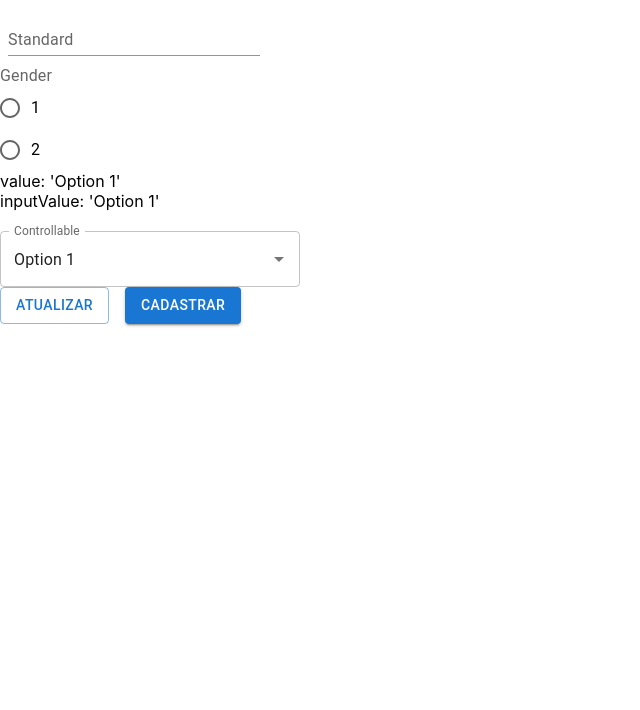
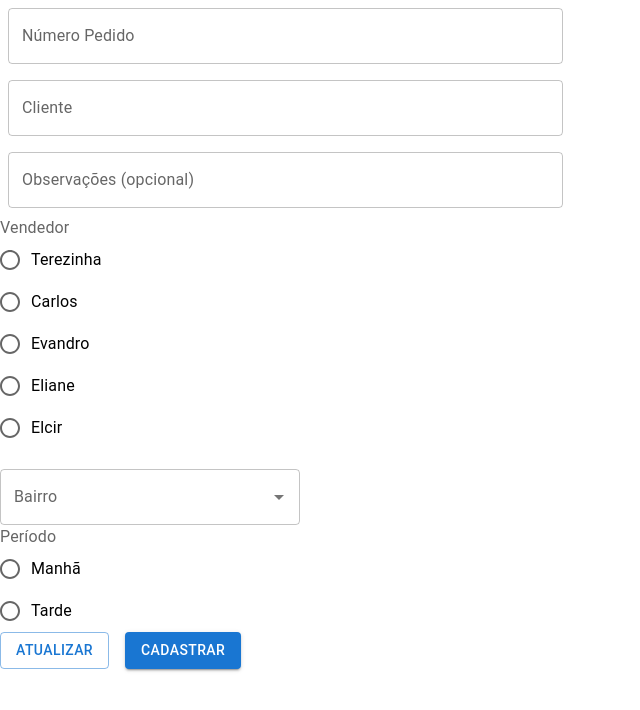
Before and after one commit to Carlos-Ciotta/delivery-api, a React (Create React App) app: page /inserir in a window 1280 px wide. Shown: the top 710 px of the page, without its empty margins (0-640 px from the left). Built offline with nearby package versions, Linux system fonts and the light colour scheme.

Commit message:
26/12/2024

```diff
--- a/src/Components/FormEntrega.js
+++ b/src/Components/FormEntrega.js
@@ -14,47 +14,66 @@ function BasicTextFields() {
   return (
     <Box
       component="form"
-      sx={{ '& > :not(style)': { m: 1, width: '25ch' } }}
+      sx={{ '& > :not(style)': { m: 1, width: '55ch' } }}
       noValidate
       autoComplete="off"
     >
-      <TextField id="standard-basic" label="Standard" variant="standard" />
+      <TextField id="id_pedido" label="Número Pedido" variant="outlined" /><br></br>
+      <TextField id="cliente" label="Cliente" variant="outlined" /><br></br>
+      <TextField id="observacao" label="Observações (opcional)" variant="outlined" />
     </Box>
   );
 }
 
-function ControlledRadioButtonsGroup() {
-  const [value, setValue] = React.useState('female');
+function RadioButtonGroup(tipo) {
+  const [value, setValue] = React.useState('');
 
   const handleChange = (event) => {
     setValue(event.target.value);
   };
-
-  return (
-    <FormControl>
-      <FormLabel id="demo-controlled-radio-buttons-group">Gender</FormLabel>
+  if (tipo ==='vendedores'){
+    return (<FormControl>
+    <FormLabel id="vendedor-radiobutton">Vendedor</FormLabel>
     <RadioGroup
       aria-labelledby="demo-controlled-radio-buttons-group"
       name="controlled-radio-buttons-group"
       value={value}
       onChange={handleChange}
     >
-        <FormControlLabel value="1" control={<Radio />} label="1" />
-        <FormControlLabel value="2" control={<Radio />} label="2" />
+      <FormControlLabel value="terezinha" control={<Radio />} label="Terezinha" />
+      <FormControlLabel value="carlos" control={<Radio />} label="Carlos" />
+      <FormControlLabel value="evandro" control={<Radio />} label="Evandro" />
+      <FormControlLabel value="eliane" control={<Radio />} label="Eliane" />
+      <FormControlLabel value="elcir" control={<Radio />} label="Elcir" />
     </RadioGroup>
-    </FormControl>
-  );
+  </FormControl>);
+
+  }else if (tipo==='periodos'){
+    return(<FormControl>
+    <FormLabel id="periodos-radiobutton">Período</FormLabel>
+    <RadioGroup
+      aria-labelledby="demo-controlled-radio-buttons-group"
+      name="controlled-radio-buttons-group"
+      value={value}
+      onChange={handleChange}
+    >
+      <FormControlLabel value="manha" control={<Radio />} label="Manhã" />
+      <FormControlLabel value="tarde" control={<Radio />} label="Tarde" />
+
+    </RadioGroup>
+  </FormControl>);
+  }
 }
 
-function ControllableStates() {
+
+
+function BairroSelect() {
   const options = ['Option 1', 'Option 2'];
-  const [value, setValue] = React.useState(options[0]);
+  const [value, setValue] = React.useState('');
   const [inputValue, setInputValue] = React.useState('');
 
   return (
     <div>
-      <div>{`value: ${value !== null ? `'${value}'` : 'null'}`}</div>
-      <div>{`inputValue: '${inputValue}'`}</div>
       <br />
       <Autocomplete
         value={value}
@@ -65,20 +84,23 @@ function ControllableStates() {
         onInputChange={(event, newInputValue) => {
           setInputValue(newInputValue);
         }}
-        id="controllable-states-demo"
+        id="bairro-select"
         options={options}
         sx={{ width: 300 }}
-        renderInput={(params) => <TextField {...params} label="Controllable" />}
+        renderInput={(params) => <TextField {...params} label="Bairro" />}
       />
     </div>
   );
 }
 export default function FormEntrega(){
+  const vendedores = RadioButtonGroup('vendedores');
+  const periodos = RadioButtonGroup('periodos');
     return(
         <div>
             <BasicTextFields />
-            <ControlledRadioButtonsGroup />
-            <ControllableStates />
+            {vendedores}
+            <BairroSelect />
+            {periodos}
             <Stack direction="row" spacing={2}>
             <Button variant="outlined">
                 Atualizar
--- a/src/Operadores/GerenciaEntrega.js
+++ b/src/Operadores/GerenciaEntrega.js
@@ -3,10 +3,11 @@ import DynamicTable from '../Components/Table';
 
 
 function GerenciaEntrega(){
-  const tabela = DynamicTable(URL);
+  const tabela = DynamicTable('http://localhost:5000/user/getall');
   return(
     <div>
       {tabela}
+      <p>Teste</p>
     </div>
 
 
```
Also changed, not shown: src/Components/Table.js (line endings or trailing spaces), 2 other files (tests, documents, lock files or other folders). Lines whose indentation alone changed are shown as unchanged.
